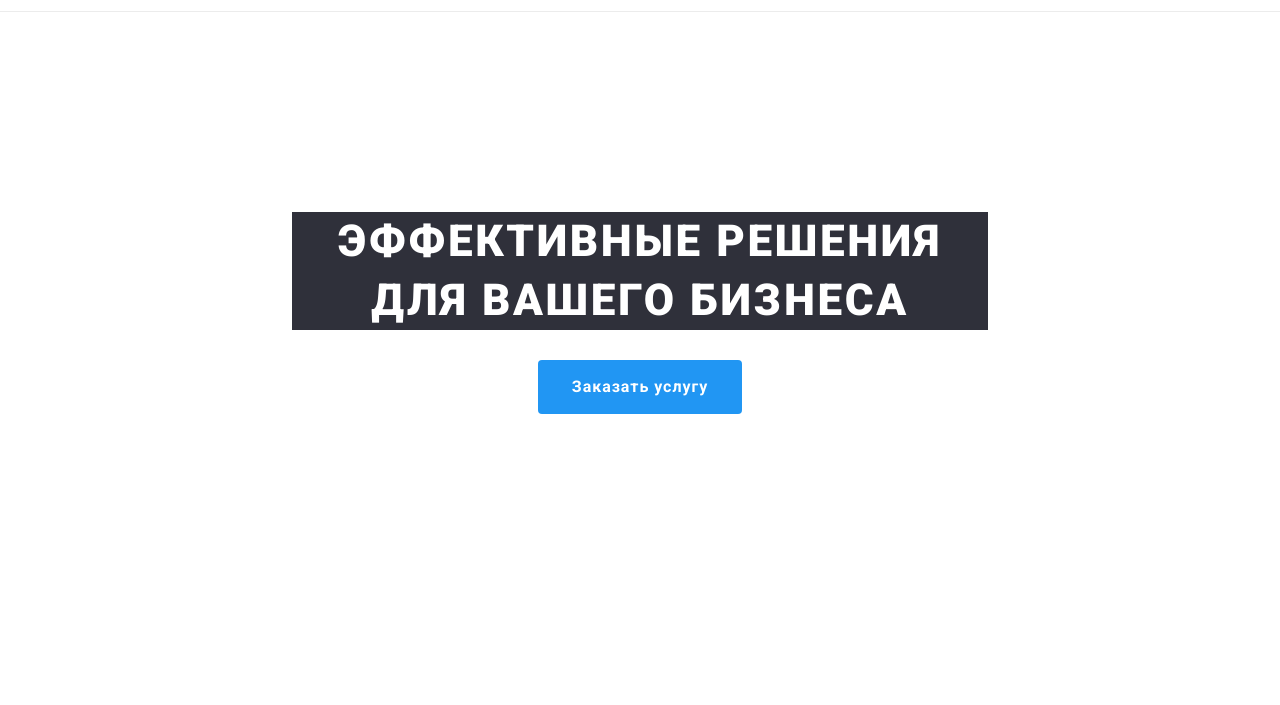
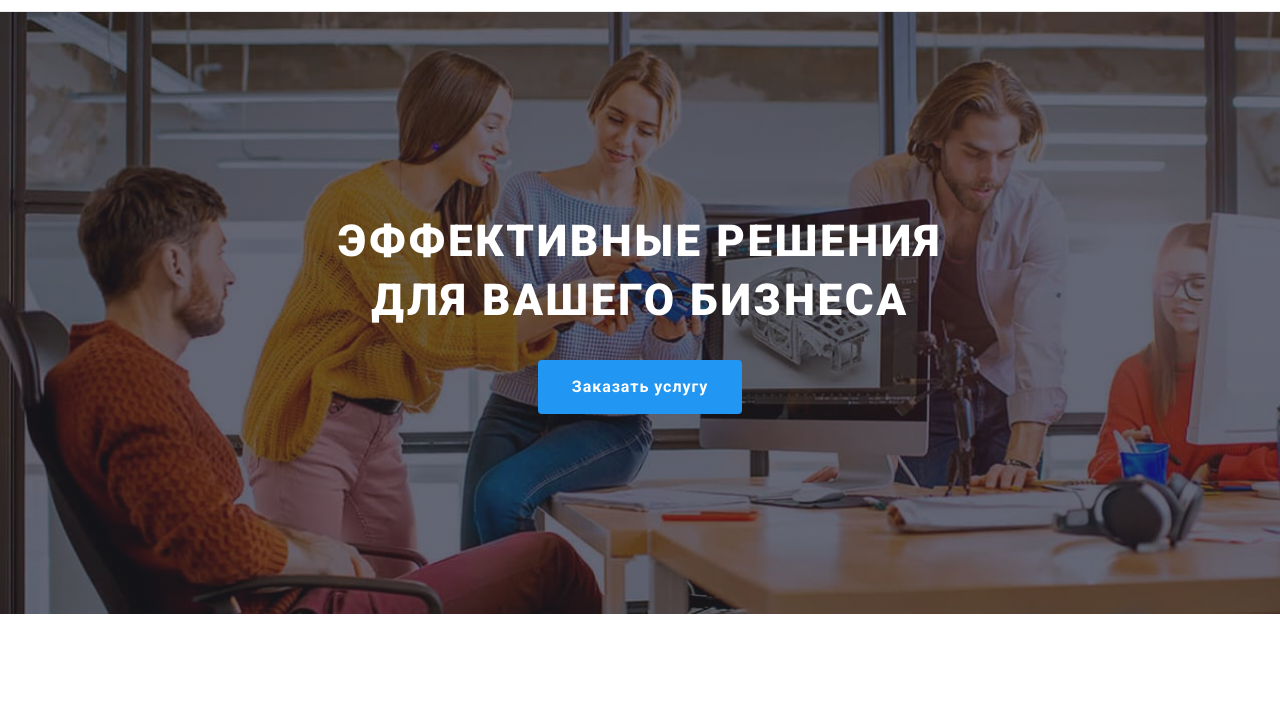
Before and after one commit to Dmitry-Abakumov/goit-markup-hw-04, a plain HTML site: page index.html in a window 1280 px wide. Shown: the part 70-775 px from the top of the page. Drawn offline with nearby package versions, Linux system fonts and the light colour scheme.

Commit message:
Добавляет фоновое изображение

```diff
--- a/css/styles.css
+++ b/css/styles.css
@@ -154,6 +154,11 @@ img {
 .hero {
     padding-top: 200px;
     padding-bottom: 200px;
+
+    background-image: linear-gradient(rgba(47, 48, 58, 0.4),
+        rgba(47, 48, 58, 0.4)), url(../images/hero/hero-img.jpg);
+    background-size: cover;
+    background-color: #C4C4C4;
 }
 
 .hero-title {
@@ -168,7 +173,6 @@ img {
     letter-spacing: 0.06em;
     text-transform: uppercase;
     color: #FFFFFF;
-    background-color:#2F303A;
 }
 
 .hero-button {
@@ -188,6 +192,7 @@ img {
     /* padding-left: 252px;
     padding-right: 252px; */
 }
+
 
 /* Особенности */
 .hang {
```
Also changed, not shown: images/hero/hero-img.jpg (added).
